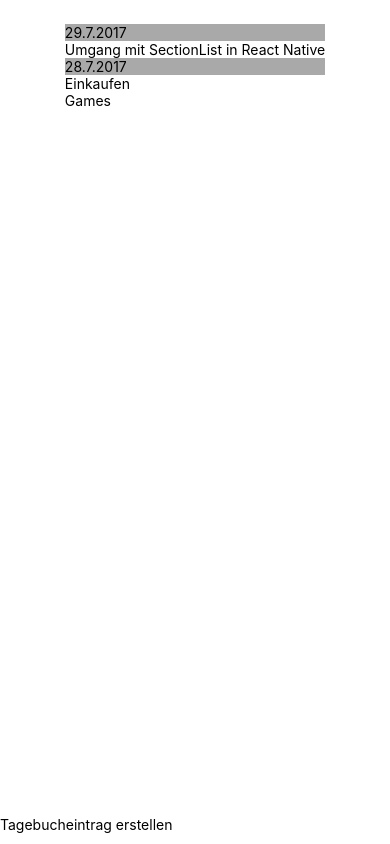
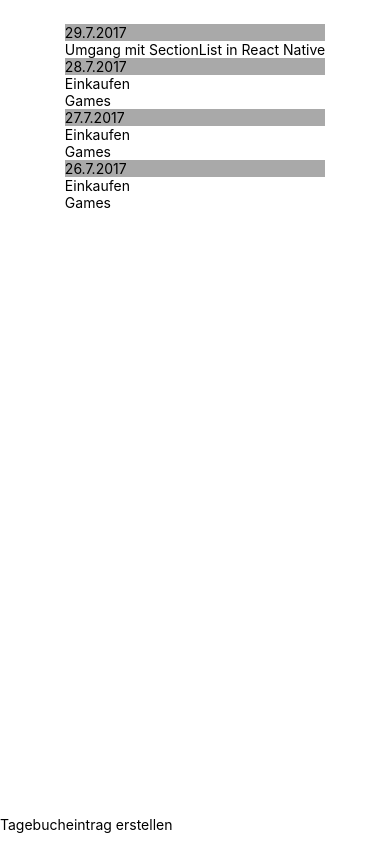
Before and after one commit to ELREYS/MyJournal, a React Native app: screen / in a window 390 px wide. Built offline with nearby package versions, Linux system fonts and the light colour scheme.

Commit message:
Added TouchableHiglight

```diff
--- a/App.js
+++ b/App.js
@@ -1,8 +1,11 @@
 import React, { useEffect, useState, createRef, useRef } from "react";
 import {
+  Platform,
   KeyboardAvoidingView,
   SectionList,
-  FlatList,
+  TouchableOpacity,
+  TouchableNativeFeedback,
+  TouchableHighlight,
   Dimensions,
   StyleSheet,
   Text,
@@ -25,6 +28,15 @@ const journalItems = [
     data: [{ text: "Einkaufen", date: 2 }, { text: "Games", date: 3 }],
 
     title: "28.7.2017"
+  },
+  {
+    data: [{ text: "Einkaufen", date: 4 }, { text: "Games", date: 5 }],
+
+    title: "27.7.2017"
+  },{
+    data: [{ text: "Einkaufen", date: 6 }, { text: "Games", date: 7 }],
+
+    title: "26.7.2017"
   }
 ];
 
@@ -32,13 +44,14 @@ const { width, height } = Dimensions.get("window");
 
 export default function App() {
   const inputEL = React.useRef(null);
+  const details = React.useRef(null);
   const [newText, setText] = useState("Keine Einträge im Tagebuch");
   const [items, setItems] = useState(journalItems);
+  const TouchableItem = Platform.OS === 'ios' ? TouchableOpacity:TouchableNativeFeedback;
 
   var [head, ...tail] = journalItems;
   //console.log(head);
   //console.log(tail);
-
 
   function _addItem(text) {
     //Datum für heute aufbauen
@@ -86,12 +99,17 @@ export default function App() {
       <SectionList
         style={styles.list}
         sections={items}
-        renderItem={({ item }) => <Text>{item.text}</Text>}
+        renderItem={({ item }) =>
+        <TouchableHighlight underlayColor='red' onPress={()=> console.log("Pressed")}>
+          <Text >{item.text}</Text>
+          </TouchableHighlight>
+          }
         renderSectionHeader={({ section }) => (
           <Text style={styles.listHeader}>{section.title}</Text>
         )}
         keyExtractor={item => item.date}
       />
+
     );
   } else {
     content = <Text style={styles.title}>{newText}</Text>;
```
